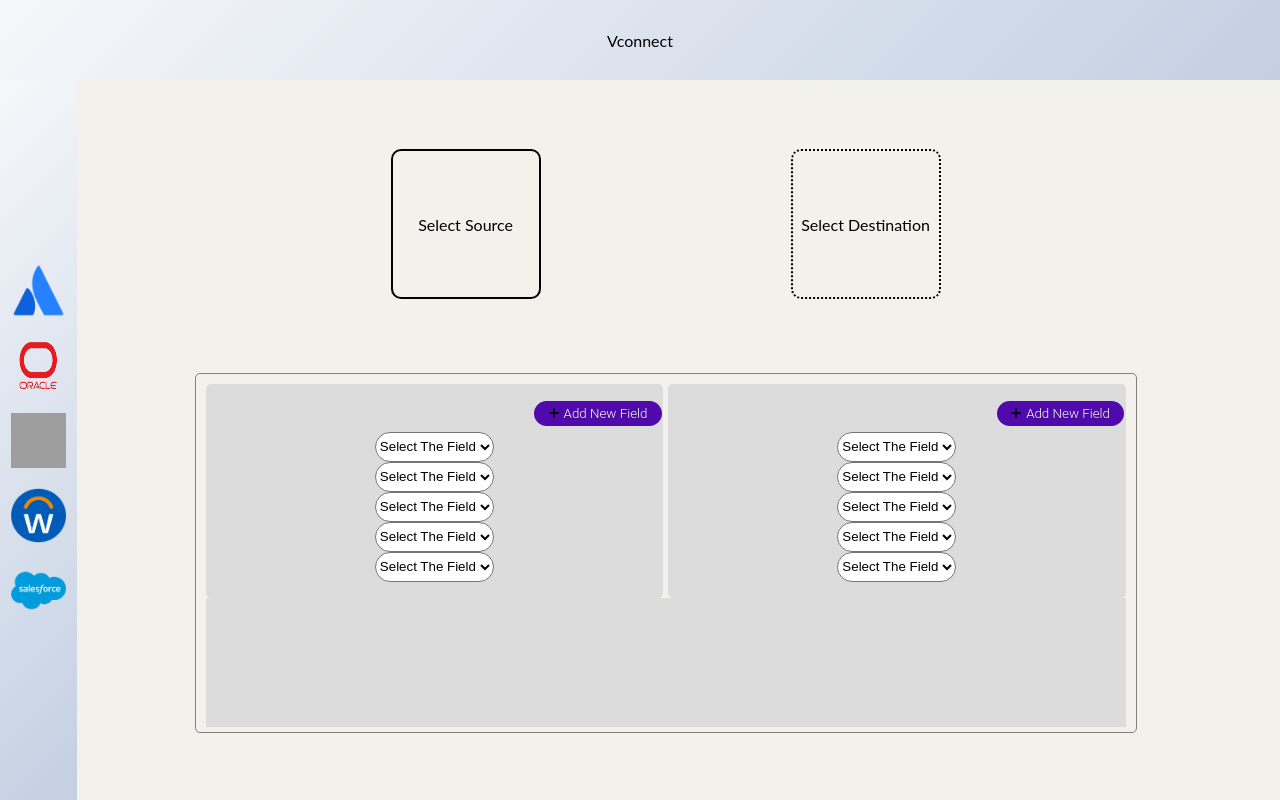
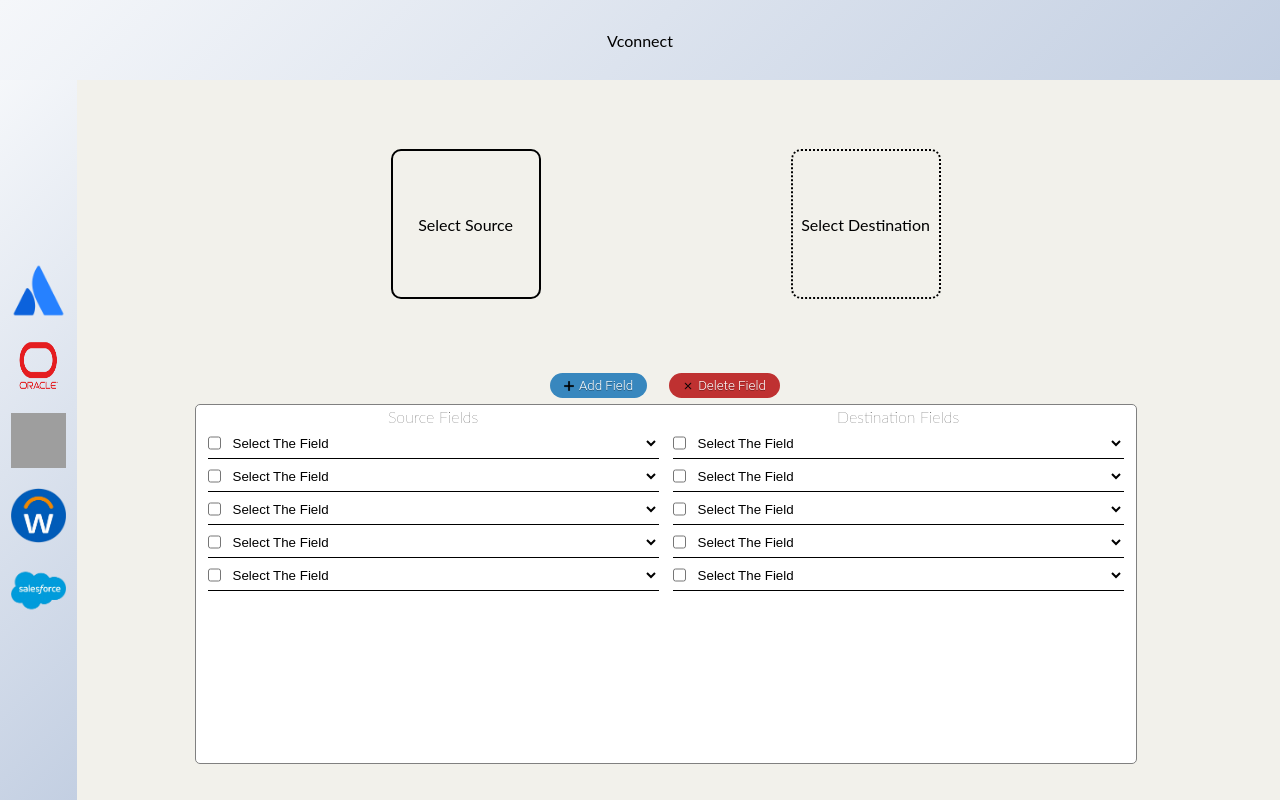
Before and after one commit to kaushal-03/VAPP, a React (Create React App) app: page /Vconnect in a window 1280 px wide. Built offline with nearby package versions, Linux system fonts and the light colour scheme; grey boxes are pictures that could not be loaded; a web font is replaced by a local one.

Commit message:
vconnect imorovement

```diff
--- a/package.json
+++ b/package.json
@@ -7,6 +7,7 @@
     "@chakra-ui/select": "^2.1.2",
     "@emotion/react": "^11.11.1",
     "@emotion/styled": "^11.11.0",
+    "@nadavshaar/react-grid-table": "^1.1.2",
     "@testing-library/jest-dom": "^5.17.0",
     "@testing-library/react": "^13.4.0",
     "@testing-library/user-event": "^13.5.0",
--- a/src/components/Dropdowncomp.css
+++ b/src/components/Dropdowncomp.css
@@ -3,5 +3,13 @@
     background-color: white;
     height:30px;
     width:100%;
-    border-radius: 20px
-};
+    border: none;
+}
+.dddwn
+{
+    width:100%
+}
+.cdwn
+{
+    width:100%
+}
--- a/src/components/Dropdowncomp.jsx
+++ b/src/components/Dropdowncomp.jsx
@@ -12,7 +12,8 @@ function DropdownComponent({ items,dropdownId,value,handleSelection,handleSelect
   };
 
   return (
-    <div>
+    <div className='dddwn'>
+      <div className='cdwn'>
       <select value={selectedValue} onChange={handleDropdownChange} className='dropdowncmp'>
         <option value="" >Select The Field</option>
         {items.map((item) => (
@@ -21,7 +22,7 @@ function DropdownComponent({ items,dropdownId,value,handleSelection,handleSelect
           </option>
         ))}
       </select>
-
+      </div>
     </div>
   );
 }
--- a/src/components/Vconnect.css
+++ b/src/components/Vconnect.css
@@ -189,8 +189,8 @@
     flex-direction: column;
     padding-left: 10px;
     padding-right: 10px;
-    padding-top: 10px;
-    overflow-y: scroll;
+    background-color: white;
+
 
 }
 .sddmain
@@ -198,21 +198,23 @@
     height: 100%;
     width:100%;
     display: flex;
-    gap:5px
+    gap:10px
 
 }
 .sourcefields , .destfields
 {
-    height:auto;
-    background-color:#DCDCDC;
+
+    background-color:white;
     width:50%;
     border-radius: 5px;
-    overflow-y: scroll;
     display: flex;
     flex-direction: column;
-    align-items: center;
-    justify-content: center;
-    gap:5px
+    overflow-y: auto;
+
+}
+.ddrrcmp
+{
+    width:400px;
 }
 .btnsds
 {
@@ -293,7 +295,7 @@
         padding: 0.3em 1em;
         margin: 0 0.1em 0.1em 0;
         border: 0.10em solid rgba(255, 255, 255, 0);
-        background-color: rgb(80, 10, 172);
+        background-color: #3887BE;
         border-radius: 2em;
         box-sizing: border-box;
         text-decoration: none;
@@ -304,9 +306,25 @@
         text-align: center;
         transition: all 0.2s;
         gap:5px;
-
-
-
+}
+.rfldbtn
+{
+        display: flex;
+        align-items: center;
+        padding: 0.3em 1em;
+        margin: 0 0.1em 0.1em 0;
+        border: 0.10em solid rgba(255, 255, 255, 0);
+        background-color: #BF3131;
+        border-radius: 2em;
+        box-sizing: border-box;
+        text-decoration: none;
+        font-family: "Roboto", sans-serif;
+        font-weight: 300;
+        color: #ffffff;
+        text-shadow: 0 0.04em 0.04em rgba(0, 0, 0, 0.35);
+        text-align: center;
+        transition: all 0.2s;
+        gap:5px;
 }
 .pluss
 {
--- a/src/components/Vconnect.jsx
+++ b/src/components/Vconnect.jsx
@@ -7,11 +7,14 @@ import salesforce from "../salesforce-logo-cloudcon.png";
 import workday from "../workday.png";
 import Aicon from "../Aicon.png";
 import view from "../view.png";
-import plus from "../plus.png"
+import plus from "../plus.png";
 import "./Dropdowncomp";
-import { toast,ToastContainer } from 'react-toastify';
-import 'react-toastify/dist/ReactToastify.css';
+import { toast, ToastContainer } from "react-toastify";
+import "react-toastify/dist/ReactToastify.css";
 import DropdownComponent from "./Dropdowncomp";
+import GridTable from '@nadavshaar/react-grid-table';
+import cross from '../cross.png';
+
 const Vconnect = () => {
   const [selectedDropdownValues, setSelectedDropdownValues] = useState({});
   const [selectedSDropdownValues, setSelectedSDropdownValues] = useState({});
@@ -112,9 +115,12 @@ const Vconnect = () => {
       handleSelection: handleSelection,
     },
   ]);
+
+
   const addNewDDropdownComponent = () => {
-    if(destination===null){ toast.error('Check Source or Destination');}
-    else{
+
+
+
       const newDComponent = {
         id: ddropdownComponents.length + 1,
         items: initialItems, // You can pass the necessary props here
@@ -122,11 +128,11 @@ const Vconnect = () => {
         handleSelection: handleSelection,
       };
 
-    setDDropdownComponents([...ddropdownComponents, newDComponent]);toast.success('Field Added');}
+      setDDropdownComponents([...ddropdownComponents, newDComponent]);
+
   };
   const addNewDropdownComponent = () => {
-    if(source===null){toast.error('Check Source or Destination');}
-    else{
+
       const newComponent = {
         id: dropdownComponents.length + 1,
         items: initialItems, // You can pass the necessary props here
@@ -134,9 +140,30 @@ const Vconnect = () => {
         handleSelections: handleSelections,
       };
 
-    setDropdownComponents([...dropdownComponents, newComponent]);toast.success('Field Added');}
+      setDropdownComponents([...dropdownComponents, newComponent]);
+
+
   };
-
+  const addcmpboth = ()=>
+  {
+    if(source != null && destination != null){
+    addNewDDropdownComponent();
+    addNewDropdownComponent();
+    toast.success("Field Added")
+    }
+    else
+    {
+      toast.error("Check Source/Destination")
+    }
+  }
+  const DropdownCell = ({ id, items, dropdownId, handleSelection }) => (
+    <DropdownComponent
+      key={id}
+      items={items}
+      dropdownId={dropdownId}
+      handleSelection={handleSelection}
+    />
+  );
   useEffect(() => {
     console.log(selectedDropdownValues);
     console.log(selectedSDropdownValues);
@@ -204,6 +231,8 @@ const Vconnect = () => {
   useEffect(() => {
     console.log(sbox); // Log the updated state whenever sbox changes
   }, [sbox]);
+
+
   return (
     <div className="vmain">
       <div className="vnav">Vconnect</div>
@@ -242,7 +271,6 @@ const Vconnect = () => {
         </div>
         <div className="dragndrop">
           <div className="sourdes">
-
             <div
               className="sourcebox"
               onDrop={(e) => handleondrop(e, "source")}
@@ -255,7 +283,6 @@ const Vconnect = () => {
               )}
             </div>
 
-
             <div
               className="desbox"
               onDragOver={handledragover}
@@ -267,42 +294,73 @@ const Vconnect = () => {
                 "Select Destination"
               )}
             </div>
-
-
+          </div>
+          <div className="ctrlbtns" style={{display:'flex',gap:'20px'}}>
+            <button onClick={addcmpboth} className="fldbtn">
+            <img className="pluss" src={plus} /> Add Field
+            </button>
+            <button  className="rfldbtn">
+            <img className="pluss" src={cross} /> Delete Field
+            </button>
             </div>
           <div className="sourdesdata">
             <div className="sddmain">
             <div className="sourcefields">
-                <div className="btnsrcf"><button onClick={addNewDropdownComponent} className="fldbtn"><img className="pluss"src={plus}/>Add New Field</button></div>
-                <div>{dropdownComponents.map((component) => (
+                <table style={{width:'100%'}}>
+                  <tr>
+                    <th style={{fontWeight:'10'}}>Source Fields</th>
+                  </tr>
+                  {dropdownComponents.map((component) => (
+                    <tr>
+                    <div style={{ display: 'flex', alignItems: 'center' ,gap:'8px',width:'100%',backgroundColor:'white',borderBottom: '1px solid black'}}>
+                      <input
+                        type="checkbox"
+                        onChange={(e) => handleCheckboxChange(component.id)}
+                        checked={checkedItems.includes(component.id)}
+                        style={{ height:'20px' }}
+                      />
                       <DropdownComponent
                         key={component.id}
                         items={component.items}
                         dropdownId={component.dropdownId}
                         handleSelections={component.handleSelections}
+                        className="ddrrcmp"
+
                       />
+                    </div>
+                  </tr>
                   ))}
-                </div>
+                </table>
             </div>
               <div className="destfields">
-              <div className="btnsrcf">
-      <button onClick={addNewDDropdownComponent} className="fldbtn">
-        <img className="pluss" src={plus} /> Add New Field
-      </button>
-    </div>
-    <div>
+              <table style={{width:'100%' }}>
+                  <tr>
+                    <th style={{fontWeight:'10'}}>Destination Fields</th>
+                  </tr>
                   {ddropdownComponents.map((component) => (
+                    <tr>
+                    <div style={{ display: 'flex', alignItems: 'center' ,gap:'8px',width:'100%',backgroundColor:'white',borderBottom: '1px solid black'}}>
+                      <input
+                        type="checkbox"
+                        onChange={(e) => handleCheckboxChange(component.id)}
+                        checked={checkedItems.includes(component.id)}
+                        style={{ height:'20px' }}
+                      />
                       <DropdownComponent
                         key={component.id}
                         items={component.items}
                         dropdownId={component.dropdownId}
                         handleSelection={component.handleSelection}
+                        className="ddrrcmp"
+
                       />
+                    </div>
+                  </tr>
                   ))}
+                </table>
               </div>
             </div>
-            </div>
-            <div className="btnsds"></div>
+
           </div>
         </div>
       </div>
```
Also changed, not shown: src/cross.png (added), 1 other file (tests, documents, lock files or other folders). Lines whose indentation alone changed are shown as unchanged.
